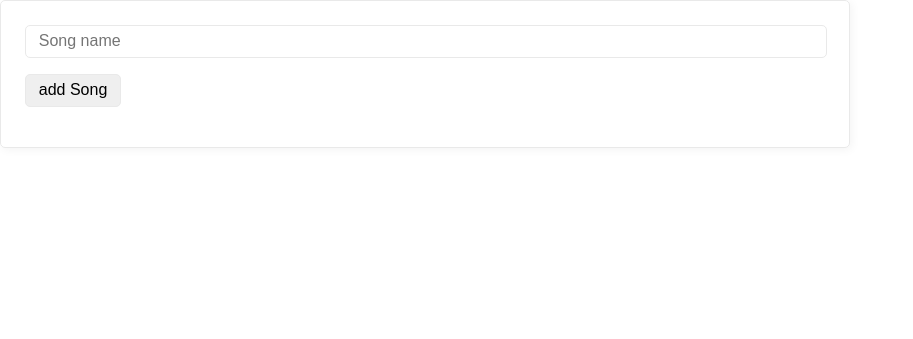
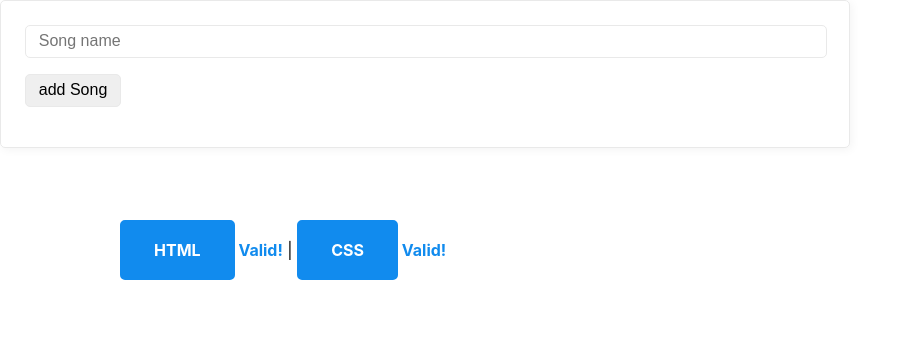
Before and after one commit to StrwHatF1k1r/website, a plain HTML site: page webvilltunes.html in a window 1280 px wide. Shown: the whole page, without its empty margins (0-913 px from the left). Drawn offline with Linux system fonts and the light colour scheme.

Commit message:
Update webvilltunes.html

```diff
--- a/webvilltunes.html
+++ b/webvilltunes.html
@@ -15,7 +15,10 @@
 </form>
 
 <ul id="playlist">
-
+</main>
+<footer>
+<a id="vLink1"><strong> HTML </strong> Valid! </a> |
+<a id="vLink2"><strong> CSS </strong> Valid! </a>
+</footer>
 </body>
-
 </html>
```
